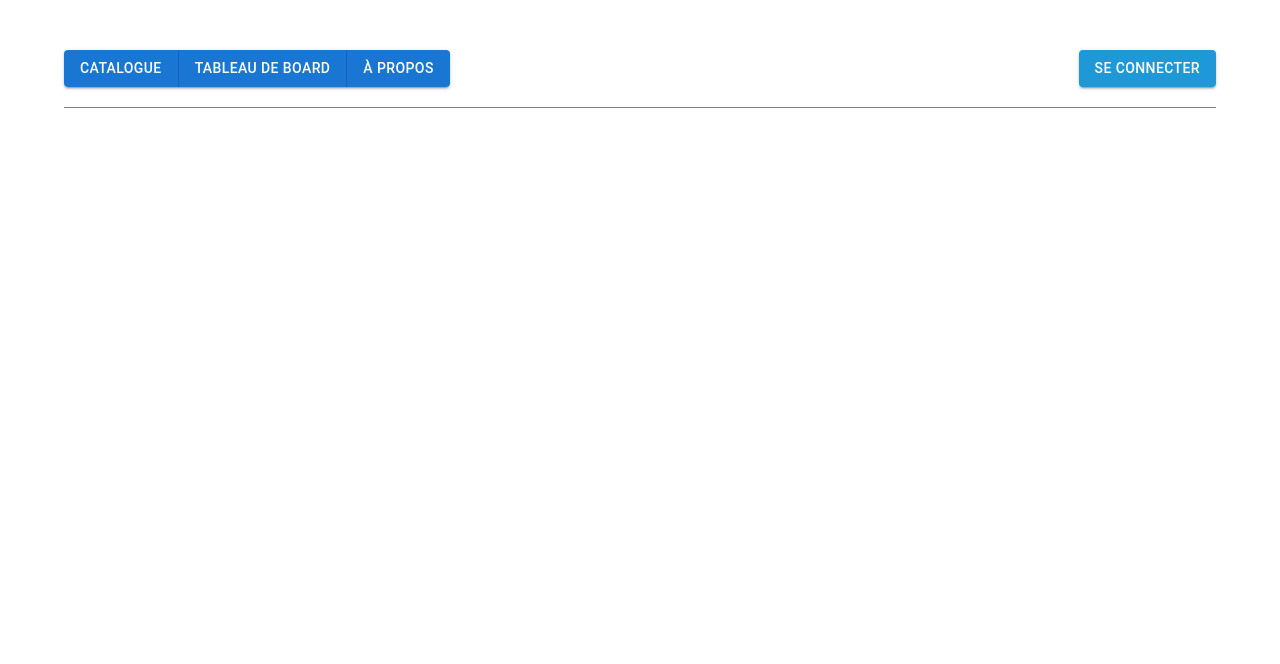
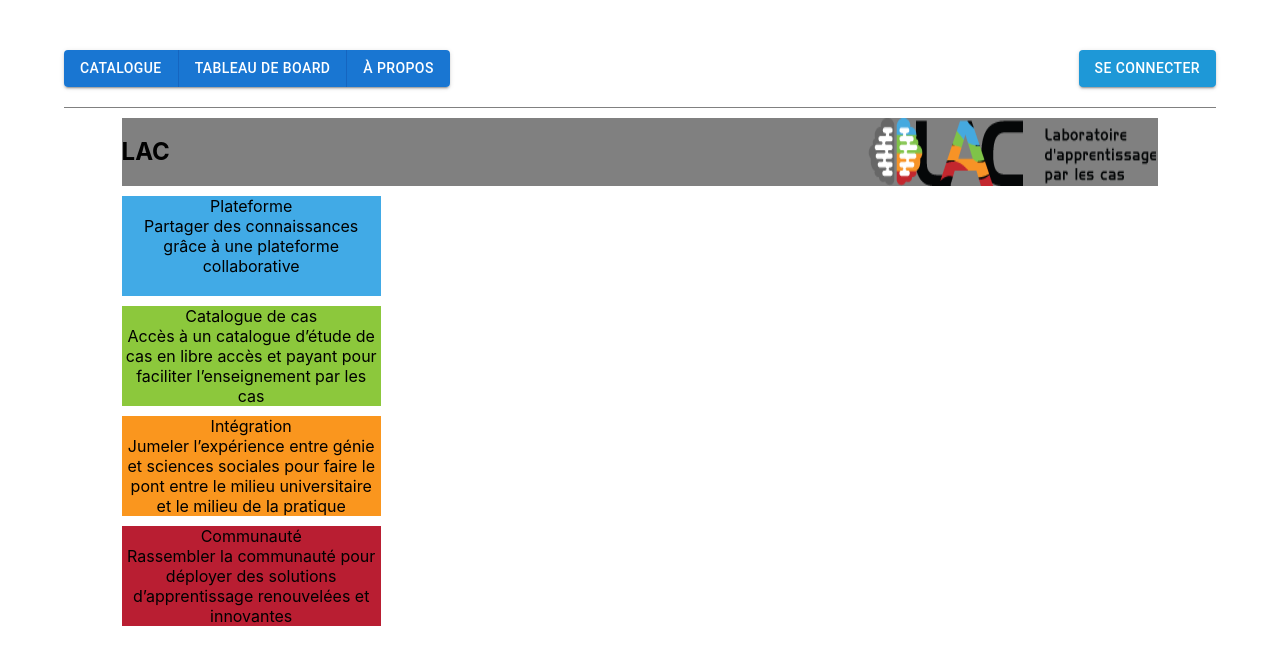
Before and after one commit to EdwardHealy00/Projet-LAC, a React (Create React App) app in the folder client/: page /summary in a window 1280 px wide. Shown: the top 664 px of the page. Built offline with nearby package versions, Linux system fonts and the light colour scheme.

Commit message:
start about page + summary

```diff
--- a/client/src/components/App.tsx
+++ b/client/src/components/App.tsx
@@ -9,6 +9,7 @@ import Approval from './deputy/approval/Approval';
 import Home from './home/Home';
 import * as env from 'dotenv';
 import NewCase from './deputy/newCase/newCase';
+import Summary from './about/Summary';
 
 function App() {
   // const [count, setCount] = useState(0);
@@ -33,6 +34,8 @@ function App() {
             path="/espace-de-collaboration/etude-de-cas"
             element={<CaseStudy />}
           /> */}
+          <Route path="/summary" element={<Summary />} />
+
         </Routes>
       </div>
     </div>
--- /dev/null
+++ b/client/src/components/about/Summary.scss
@@ -0,0 +1,34 @@
+#summary {
+  width: 100%;
+
+  #summaryHeader {
+    width: 100%;
+    background-color: gray;
+    display: flex;
+    place-content: space-between;
+    margin-bottom: 10px;
+  }
+
+  .summaryAspect {
+        width: 25%;
+        height: 100px;
+        margin-bottom: 10px;
+        text-align: center;
+  }
+
+  #aspect1 {
+    background-color: #41aae6;
+  }
+
+  #aspect2 {
+    background-color: #8cc83c;
+  }
+
+  #aspect3 {
+    background-color: #fa961e;
+  }
+
+  #aspect4 {
+    background-color: #b91e32;
+  }
+}
--- /dev/null
+++ b/client/src/components/about/Summary.tsx
@@ -0,0 +1,43 @@
+import React from "react";
+import logo from "../../img/logo-lac.png";
+import "./Summary.scss";
+
+export default function Summary() {
+  return (
+    <div id="summary">
+      <div id="summaryHeader">
+        <h2>LAC</h2>
+        <img src={logo} alt="LAC logo" />
+      </div>
+      <div id="summaryContent">
+        <div className="summaryAspect" id="aspect1">
+          <div>Plateforme</div>
+          <div>
+            Partager des connaissances grâce à une plateforme collaborative
+          </div>
+        </div>
+        <div className="summaryAspect" id="aspect2">
+          <div>Catalogue de cas</div>
+          <div>
+            Accès à un catalogue d’étude de cas en libre accès et payant pour
+            faciliter l’enseignement par les cas
+          </div>
+        </div>
+        <div className="summaryAspect" id="aspect3">
+          <div>Intégration</div>
+          <div>
+            Jumeler l’expérience entre génie et sciences sociales pour faire le
+            pont entre le milieu universitaire et le milieu de la pratique
+          </div>
+        </div>
+        <div className="summaryAspect" id="aspect4">
+          <div>Communauté</div>
+          <div>
+            Rassembler la communauté pour déployer des solutions d’apprentissage
+            renouvelées et innovantes
+          </div>
+        </div>
+      </div>
+    </div>
+  );
+}
--- a/client/src/components/common/NavBar.tsx
+++ b/client/src/components/common/NavBar.tsx
@@ -1,11 +1,27 @@
 import { Button, ButtonGroup } from "@mui/material";
-import React from "react";
+import React, { useCallback } from "react";
 import './NavBar.scss';
 import Login from "../connection/Login";
+import Menu from "@mui/material/Menu";
+import MenuItem from "@mui/material/MenuItem";
+import { useNavigate } from "react-router-dom";
 
 interface Props { }
 
 const NavBar: React.FC<Props> = ({ }) => {
+    const [anchorEl, setAnchorEl] = React.useState<null | HTMLElement>(null);
+    const open = Boolean(anchorEl);
+    const handleOpen = (event: React.MouseEvent<HTMLButtonElement>) => {
+      setAnchorEl(event.currentTarget);
+    };
+    const handleClose = () => {
+      setAnchorEl(null);
+    };
+
+    const navigate = useNavigate();
+    const navigateSummary = useCallback(() => navigate("/summary"), [
+       navigate,
+    ]);
 
     return (
       <div id="navbar">
@@ -16,7 +32,33 @@ const NavBar: React.FC<Props> = ({ }) => {
           >
             <Button href="/catalogue">Catalogue</Button>
             <Button href="/dashboard">Tableau de board</Button>
-            <Button>À propos</Button>
+            <div>
+              <Button
+                id="basic-button"
+                aria-controls={open ? "basic-menu" : undefined}
+                aria-haspopup="true"
+                aria-expanded={open ? "true" : undefined}
+                onClick={handleOpen}
+              >
+                À propos
+              </Button>
+              <Menu
+                id="basic-menu"
+                anchorEl={anchorEl}
+                open={open}
+                onClose={handleClose}
+                MenuListProps={{
+                  "aria-labelledby": "basic-button",
+                }}
+              >
+                <MenuItem onClick={navigateSummary}>Sommaire</MenuItem>
+                <MenuItem onClick={handleClose}>
+                  Mission, vision et objectifs
+                </MenuItem>
+                <MenuItem onClick={handleClose}>Équipe</MenuItem>
+                <MenuItem onClick={handleClose}>Création du LAC</MenuItem>
+              </Menu>
+            </div>
           </ButtonGroup>
         </div>
         <div id="loginStatus">
--- a/client/src/styles/LightCaseStudy.scss
+++ b/client/src/styles/LightCaseStudy.scss
@@ -6,6 +6,9 @@
 
   #content {
     margin: 0 5%;
+    display: flex;
+    flex-direction: column;
+    width: 90%;
   }
 }
 
@@ -29,7 +32,6 @@
   margin: 0 5%;
 
   #first {
-
     #title {
       width: 876px;
       height: 58px;
@@ -48,7 +50,6 @@
       div:first-child {
         width: 65%;
       }
-
     }
   }
 
--- a/client/src/styles/LightCatalogue.scss
+++ b/client/src/styles/LightCatalogue.scss
@@ -1,8 +1,3 @@
-#content {
-    display: flex;
-    flex-direction: column;
-}
-
 .smallRectangle {
     width: 100%;
     padding: 2px 2px 2px 2px;
```
Also changed, not shown: client/src/components/about/Creation.tsx (added), client/src/components/about/Team.tsx (added), client/src/img/logo-lac.png (added). Lines whose indentation alone changed are shown as unchanged.
